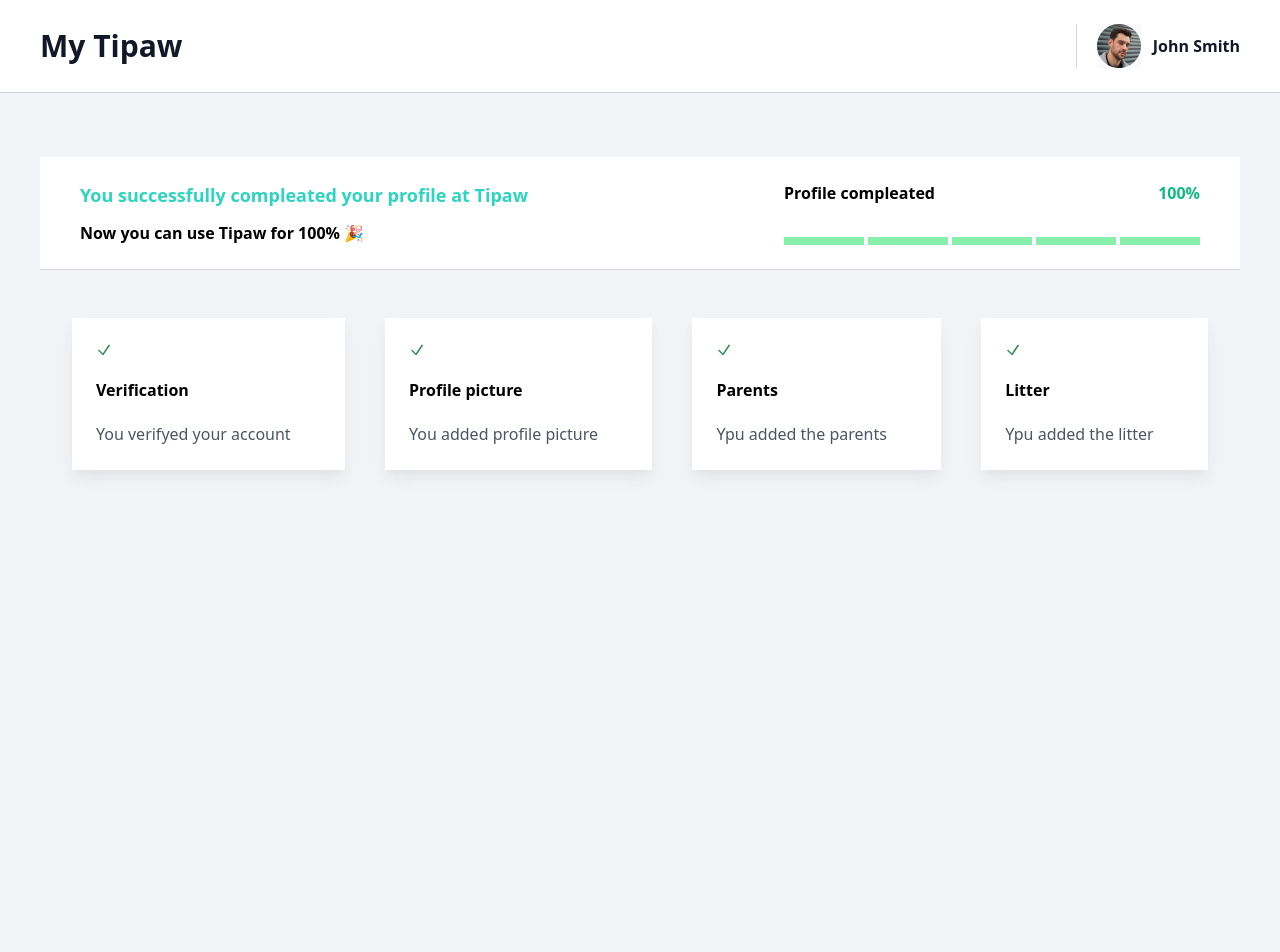
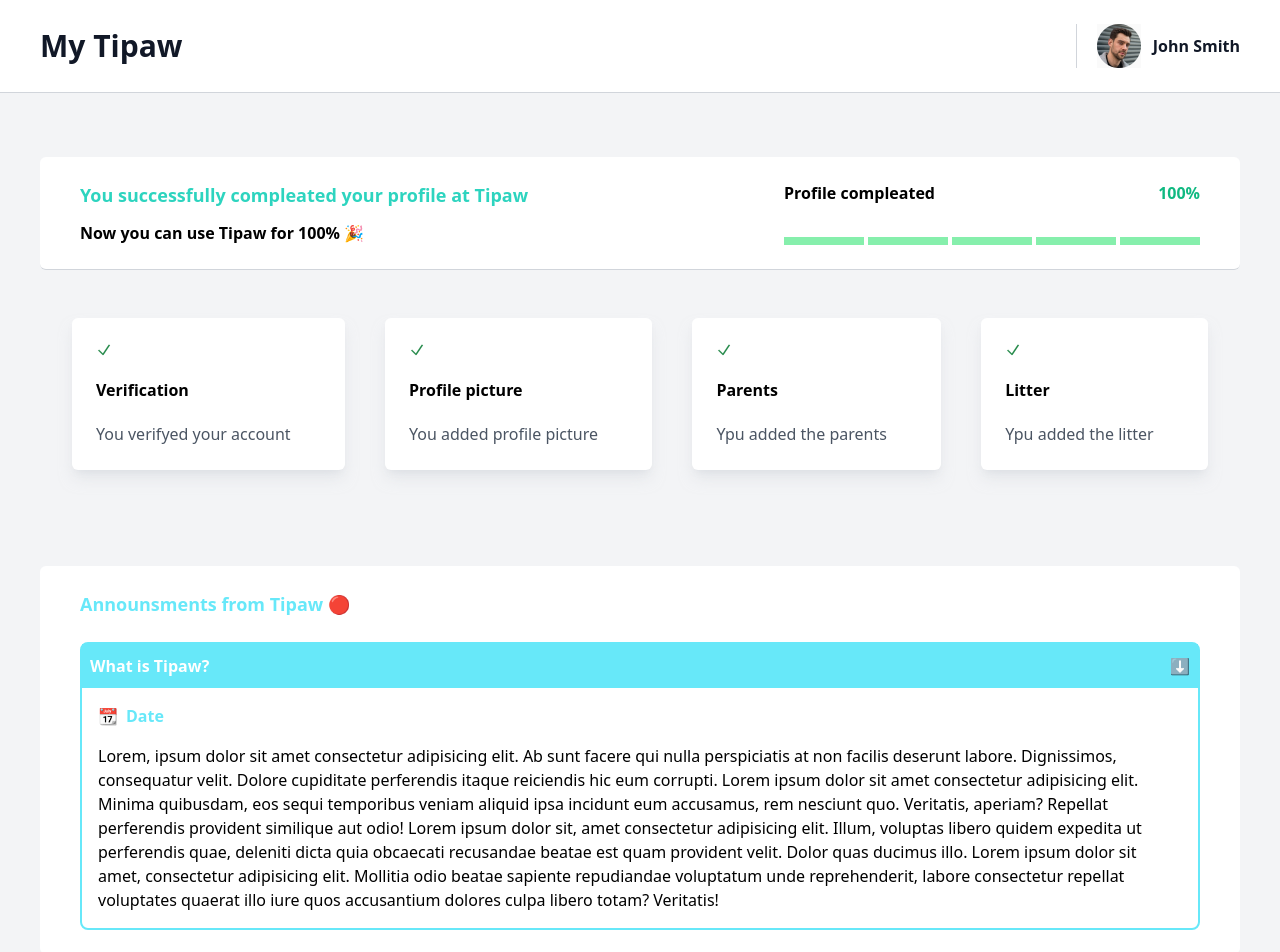
Before and after one commit to Andrij-Panasenko/google-git-next-auth, a Next.js app: page / in a window 1280 px wide. Shown: the top 952 px of the page. Before the commit the page ends 800 px from the top, so only its background shows below. Built offline with nearby package versions, Linux system fonts and the light colour scheme.

Commit message:
add announcment component + styling

```diff
--- /dev/null
+++ b/src/app/components/announsments.tsx
@@ -0,0 +1,46 @@
+import React from 'react';
+
+export interface AnnounsmentsProps {}
+
+export default function Announsments({}: AnnounsmentsProps) {
+  return (
+    <>
+      <div className="container m-auto py-6 px-10">
+        <div className="bg-white py-6 px-10 rounded-md">
+          <h2 className="font-bold text-lg text-cyan-300 mb-6">
+            Announsments from Tipaw <span>🔴</span>
+          </h2>
+          <div className="border-2 border-cyan-300 rounded-lg">
+            <div className="bg-cyan-300 flex justify-between px-2 py-2.5">
+              <h3 className="text-white font-bold">What is Tipaw?</h3>
+              <span className="cursor-pointer">⬇</span>
+            </div>
+            <div className="px-4 py-4">
+              <div className="flex gap-2 mb-4">
+                📆 <p className="text-cyan-300 font-semibold">Date</p>
+              </div>
+              <p>
+                Lorem, ipsum dolor sit amet consectetur adipisicing elit. Ab
+                sunt facere qui nulla perspiciatis at non facilis deserunt
+                labore. Dignissimos, consequatur velit. Dolore cupiditate
+                perferendis itaque reiciendis hic eum corrupti. Lorem ipsum
+                dolor sit amet consectetur adipisicing elit. Minima quibusdam,
+                eos sequi temporibus veniam aliquid ipsa incidunt eum accusamus,
+                rem nesciunt quo. Veritatis, aperiam? Repellat perferendis
+                provident similique aut odio! Lorem ipsum dolor sit, amet
+                consectetur adipisicing elit. Illum, voluptas libero quidem
+                expedita ut perferendis quae, deleniti dicta quia obcaecati
+                recusandae beatae est quam provident velit. Dolor quas ducimus
+                illo. Lorem ipsum dolor sit amet, consectetur adipisicing elit.
+                Mollitia odio beatae sapiente repudiandae voluptatum unde
+                reprehenderit, labore consectetur repellat voluptates quaerat
+                illo iure quos accusantium dolores culpa libero totam?
+                Veritatis!
+              </p>
+            </div>
+          </div>
+        </div>
+      </div>
+    </>
+  );
+}
--- a/src/app/components/status-bar.tsx
+++ b/src/app/components/status-bar.tsx
@@ -9,7 +9,7 @@ export default function StatusBar({ children }: StatusBarProps) {
   return (
     <>
       <div className="container m-auto mt-10 py-6 px-10">
-        <div className="flex justify-between bg-white border-b border-gray-300 py-6 px-10">
+        <div className="flex justify-between bg-white border-b border-gray-300 py-6 px-10 rounded-md">
           <div className="flex flex-col gap-3">{children}</div>
           <div className="flex flex-col justify-between">
             <div className="flex justify-between">
@@ -27,7 +27,7 @@ export default function StatusBar({ children }: StatusBarProps) {
         </div>
         <div className="bg-gray-100 py-12 px-8">
           <ul className="flex gap-10">
-            <li className=" flex-grow bg-white space-y-5 p-6 shadow-lg shadow-gray-300/50">
+            <li className=" rounded-md flex-grow bg-white space-y-5 p-6 shadow-lg shadow-gray-300/50">
               <Image
                 width={16}
                 height={16}
@@ -37,7 +37,7 @@ export default function StatusBar({ children }: StatusBarProps) {
               <h3 className="font-bold">Verification</h3>
               <p className="text-gray-600">You verifyed your account</p>
             </li>
-            <li className=" flex-grow bg-white space-y-5 p-6 shadow-lg shadow-gray-300/50">
+            <li className=" rounded-md flex-grow bg-white space-y-5 p-6 shadow-lg shadow-gray-300/50">
               <Image
                 width={16}
                 height={16}
@@ -47,7 +47,7 @@ export default function StatusBar({ children }: StatusBarProps) {
               <h3 className="font-bold">Profile picture</h3>
               <p className="text-gray-600">You added profile picture</p>
             </li>
-            <li className=" flex-grow bg-white space-y-5 p-6 shadow-lg shadow-gray-300/50">
+            <li className=" rounded-md flex-grow bg-white space-y-5 p-6 shadow-lg shadow-gray-300/50">
               <Image
                 width={16}
                 height={16}
@@ -57,7 +57,7 @@ export default function StatusBar({ children }: StatusBarProps) {
               <h3 className="font-bold">Parents</h3>
               <p className="text-gray-600">Ypu added the parents</p>
             </li>
-            <li className=" flex-grow bg-white space-y-5 p-6 shadow-lg shadow-gray-300/50">
+            <li className=" rounded-md flex-grow bg-white space-y-5 p-6 shadow-lg shadow-gray-300/50">
               <Image
                 width={16}
                 height={16}
--- a/src/app/page.tsx
+++ b/src/app/page.tsx
@@ -2,6 +2,7 @@ import React from 'react';
 import AuthForm from './components/auth-form';
 import Header from './components/header';
 import StatusBar from './components/status-bar';
+import Announsments from './components/announsments';
 
 export default function Home() {
   return (
@@ -14,6 +15,7 @@ export default function Home() {
         </h2>
         <p className="font-semibold">Now you can use Tipaw for 100% 🎉</p>
       </StatusBar>
+      <Announsments/>
     </main>
   );
 }
```
